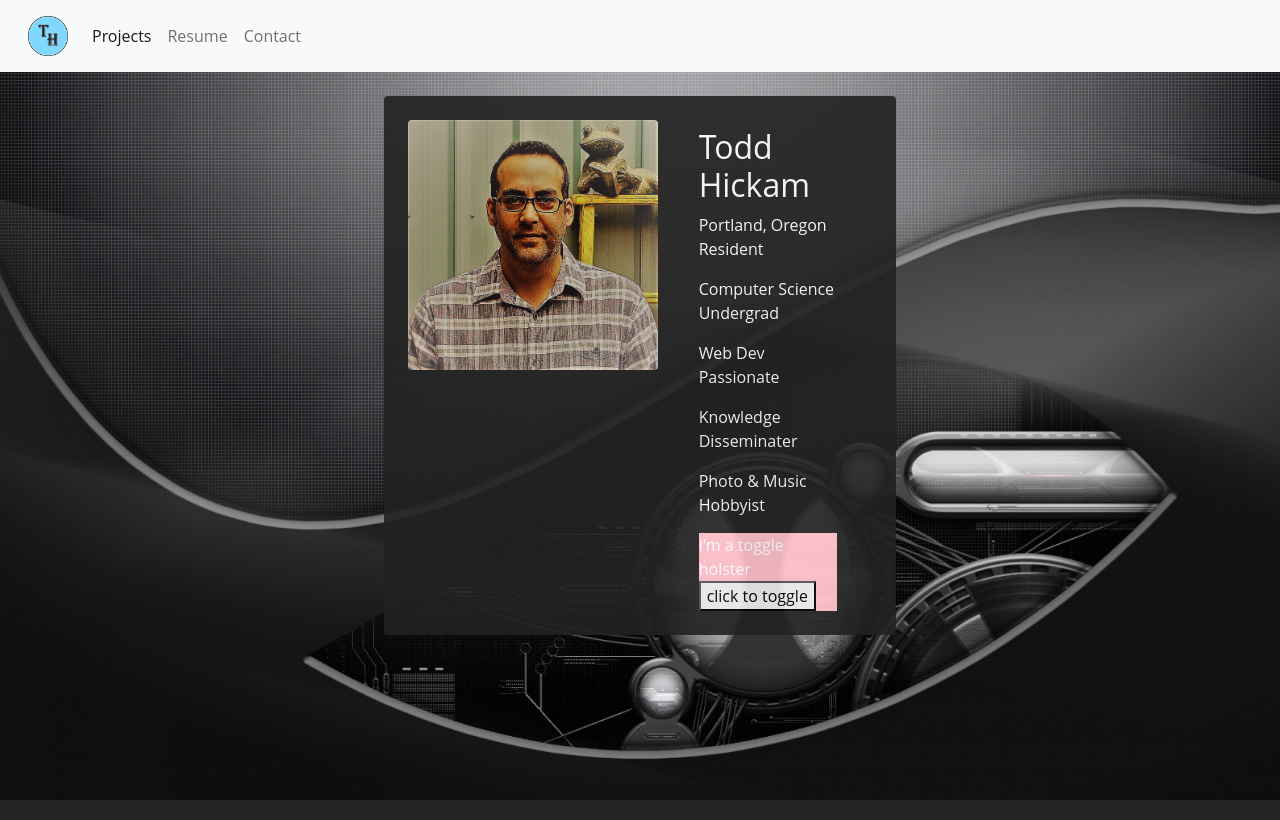
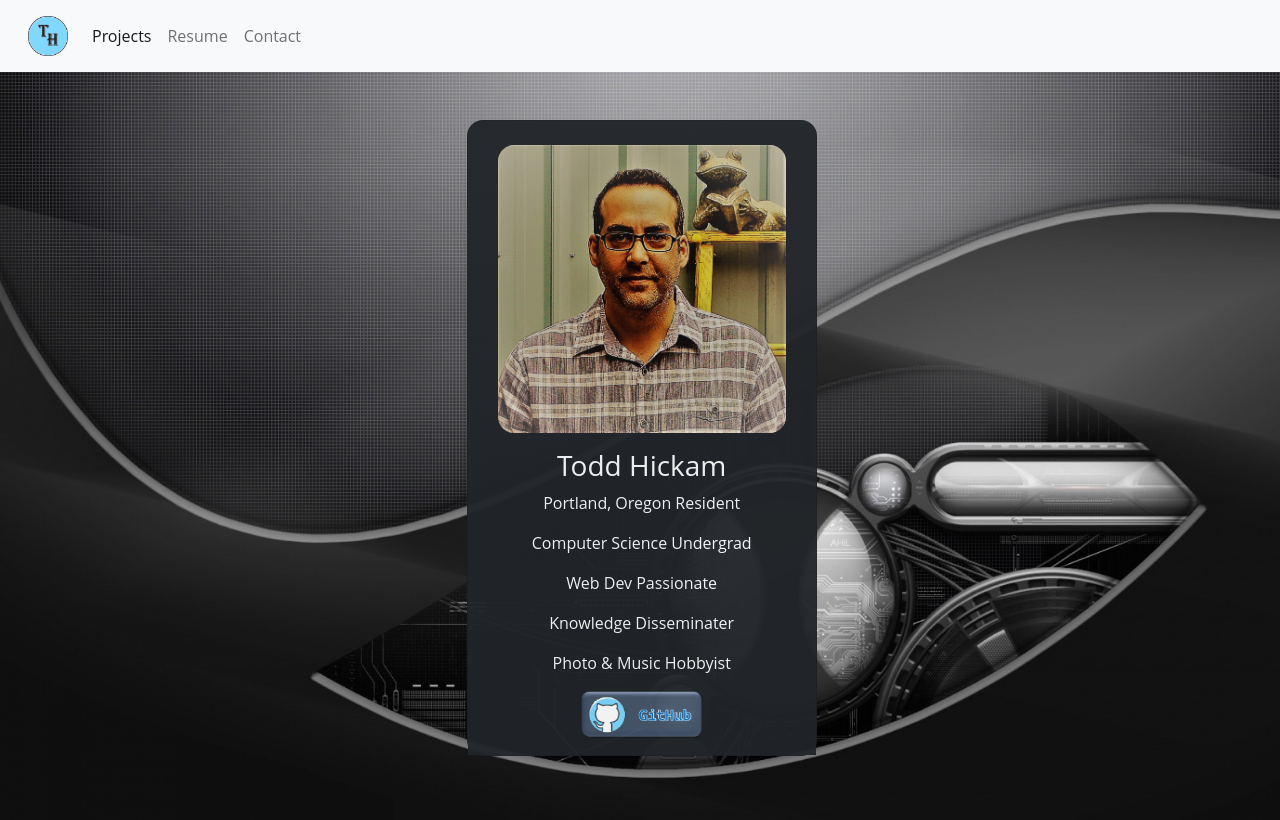
Before and after one commit to hickamt/profile, a React (Vite) app: page / in a window 1280 px wide. Built offline with nearby package versions, Linux system fonts and the light colour scheme.

Commit message:
resolved error: each child must have unique key:id

```diff
--- a/src/pages/Form/Contact.jsx
+++ b/src/pages/Form/Contact.jsx
@@ -5,7 +5,7 @@ const testArray = [];
 const Contact = () => {
   return (
     <>
-      <form id="form" className="form mx-auto mt-5 py-4 px-3 rounded">
+      <form id="form" className="form bg-dark mx-auto mt-5 py-4 px-3 rounded">
         <div className="row mb-2">
           <h1 className="fs-2 fw-bold text-center">CONTACT FORM</h1>
         </div>
--- a/src/pages/Home/Home.jsx
+++ b/src/pages/Home/Home.jsx
@@ -1,54 +1,87 @@
+import styled from "styled-components";
 import thickam from "./thickam.jpg";
-import { useState } from "react";
-import styled from "styled-components";
+import githubIMG from "./github.png";
 
-const MediaQueryBasedWrapper = styled.div`
-  background-color: pink;
-  @media (max-width: 768px) {
-    background-color: red;
+const ProfileStyle = styled.div`
+  margin-top: 2em;
+
+  .card {
+    border-radius: 1em;
+    opacity: 95%;
+    min-width: 350px;
+    margin: 1em 2em;
   }
-  @media (max-width: 520px) {
-    background-color: blue;
+
+  .card-body {
+    min-height: 220px;
+    // min-width: px;
+  }
+
+  img.card-img-top {
+    max-height: 346px;
+    width: 18em;
+    align-self: center;
+    border-radius: 1em;
+  }
+
+  .custom-button {
+    width: auto;
+    height: 3em;
+  }
+
+  @media (max-width: 748px) {
+    margin-top: 0;
+    .card {
+      border-radius: 0;
+      margin: 0;
+    }
+    .card-body {
+      min-height: 200px;
+    }
   }
 `;
 
 const Home = () => {
-  const [isOpen, setOpen] = useState(false);
   return (
     <>
-      <div className="container-md rounded-2 profile-body mt-4">
-        <div className="row mx-auto py-4">
-          <div className="col-lg-4 col-sm-12 profile-image">
-            <img
-              className="profile-image rounded-2"
-              // src="../../public/img/profile/Todd_Hickam_Mercury.jpg"
-              src={thickam}
-              alt="headshot of Todd Hickam width 300 by height of 300"
-            />
-          </div>
-          <div className="col-lg-4 col-sm-12 mt-2">
-            <h1 className="fs-2">Todd Hickam</h1>
-            <p className="introduction-body text-start">
+      <ProfileStyle>
+        <h1 hidden>Todd Hickam Home Page</h1>
+        <div className="row justify-content-center text-center">
+          <div className="col-sm-4">
+            <div className="card bg-dark">
+              <img src={thickam} alt="" className="card-img-top mt-4" />
+              <div className="card-body bg-dark text-light text-center">
+                <h2 className="card-title fs-3 text-center">Todd Hickam</h2>
+                <p className="introduction-body text-center">
                   Portland, Oregon Resident
                 </p>
-            <p className="introduction-body text-start">
+                <p className="introduction-body text-center">
                   Computer Science Undergrad
                 </p>
-            <p className="introduction-body text-start">Web Dev Passionate</p>
-            <p className="introduction-body text-start">
+                <p className="introduction-body text-center">
+                  Web Dev Passionate
+                </p>
+                <p className="introduction-body text-center">
                   Knowledge Disseminater
                 </p>
-            <p className="introduction-body text-start">
+                <p className="introduction-body text-center">
                   Photo & Music Hobbyist
                 </p>
-            <MediaQueryBasedWrapper>
-              i'm a toggle holster
-              <button onClick={() => setOpen(!isOpen)}> click to toggle</button>
-              {isOpen && <div>sup</div>}
-            </MediaQueryBasedWrapper>
+                <a
+                  href="https://github.com/hickamt"
+                  target="_blank"
+                  className="project1">
+                  <img
+                    className="custom-button"
+                    src={githubIMG}
+                    alt="image of stack blitz button"
+                  />
+                </a>
               </div>
             </div>
           </div>
+        </div>
+      </ProfileStyle>
     </>
   );
 };
--- a/src/pages/Projects/component/CardBody.jsx
+++ b/src/pages/Projects/component/CardBody.jsx
@@ -3,8 +3,8 @@ import { projects } from "../data/ProjectData";
 const CardBody = () => {
    const card = projects.map((project) => {
       return (
-        <div className="col-md-4 col-sm-12">
-          <div key={project.id} className="card bg-dark">
+        <div key={project.id} className="col-md-4 col-sm-12">
+          <div className="card bg-dark">
             <img src={project.cardSrc} alt="" className="card-img-top" />
             <div className="card-body bg-white text-dark text-center">
               <h2 className="card-title fs-3 text-center">{project.title}</h2>
--- a/src/pages/Resume/Resume.jsx
+++ b/src/pages/Resume/Resume.jsx
@@ -4,8 +4,6 @@ import ResumeBody from "./ResumeBody";
 
 const ResumeStyle = styled.div`
   margin: auto;
-  background-color: var(--background);
-  padding: 1em;
   opacity: 90%;
 
   @media (min-width: 680px) {
@@ -17,7 +15,7 @@ const Resume = () => {
   return (
     <>
       <ResumeStyle>
-        <div className="resume d-col justify-content-center my-0">
+        <div className="resume d-col justify-content-center my-0 px-2 bg-dark">
           <h1 className="resume-heading text-center" hidden>
             Resume
           </h1>
--- a/src/styles/contact.css
+++ b/src/styles/contact.css
@@ -1,7 +1,6 @@
 .form {
   opacity: 90%;
   width: 500px;
-  background-color: var(--text-background);
   padding: 2em;
 }
 
```
Also changed, not shown: src/pages/Home/Home.md (added, +58 -0 lines), src/pages/Home/github.png (added). Lines whose indentation alone changed are shown as unchanged.
